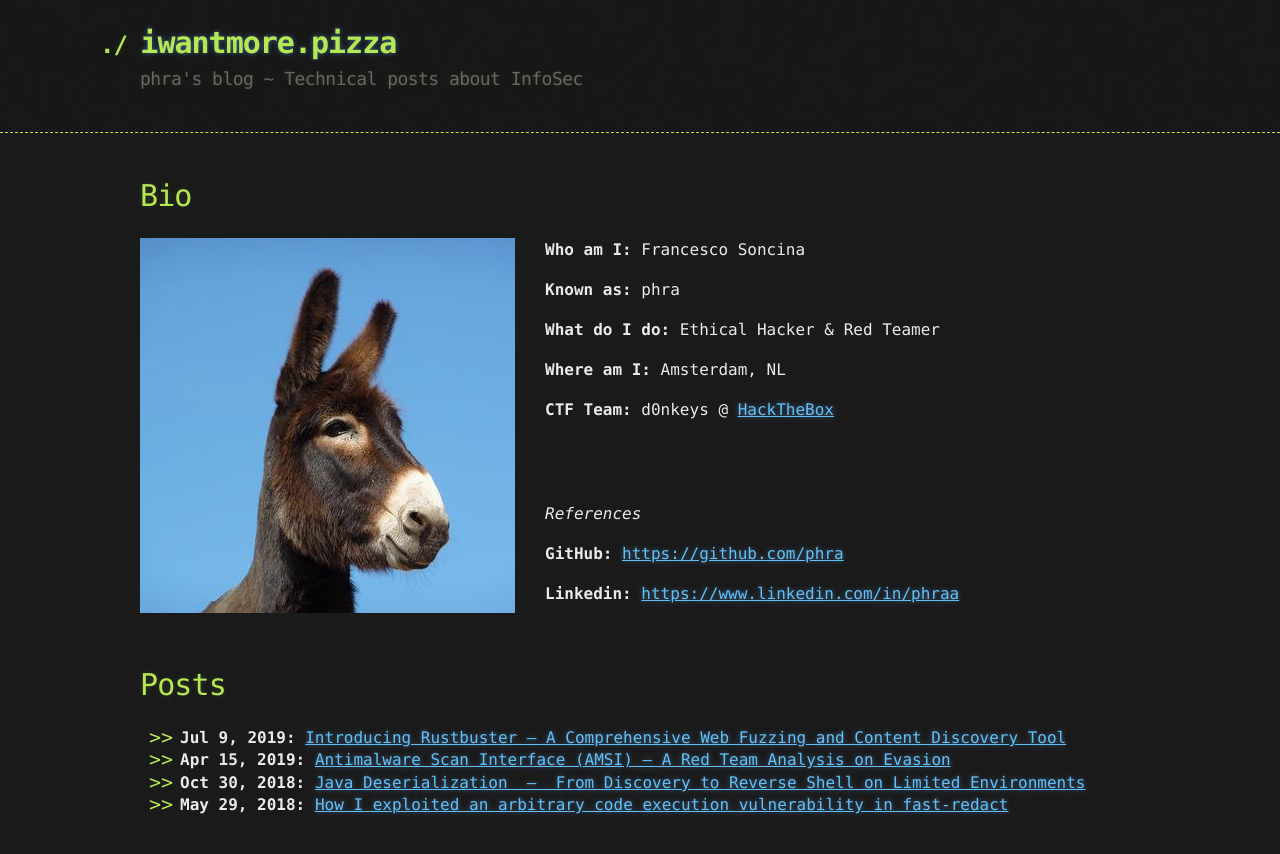
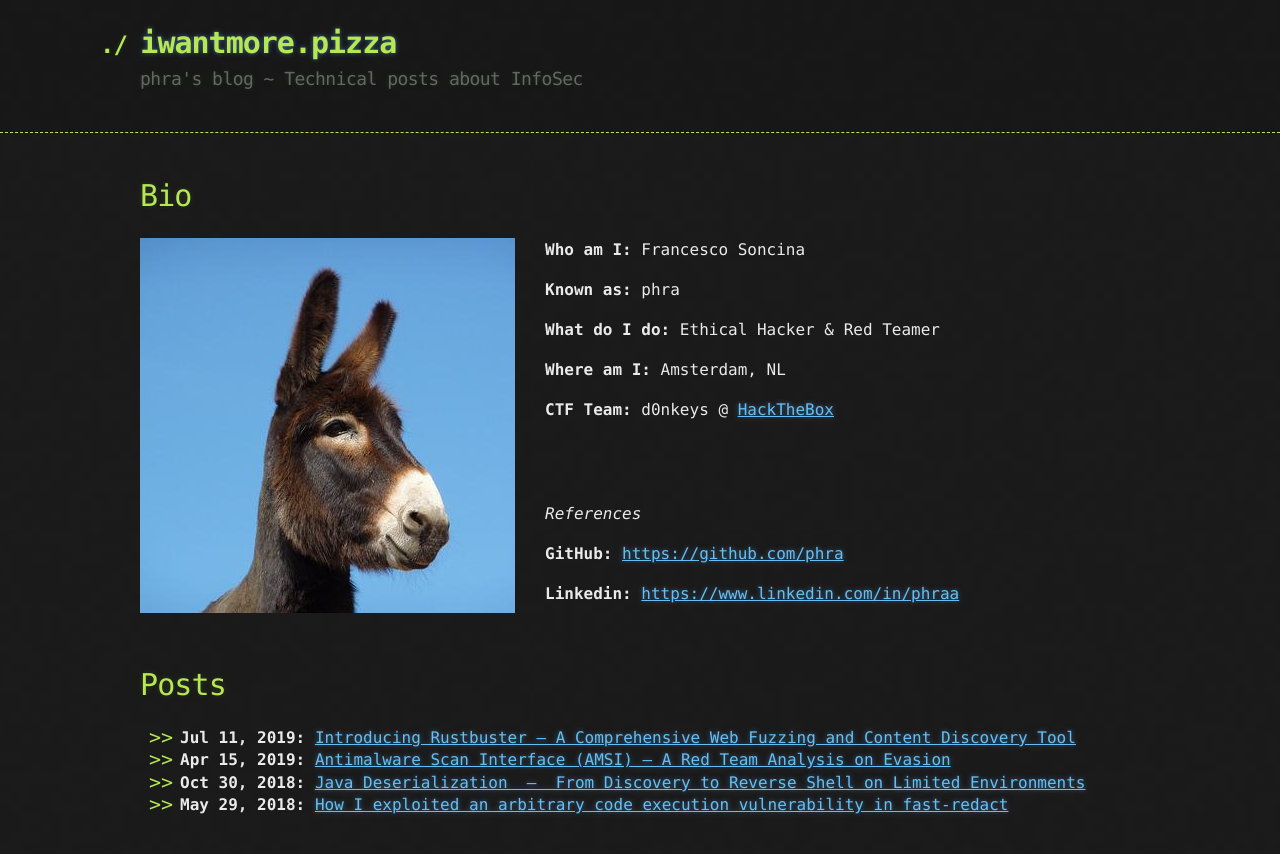
Before and after one commit to phra/phra.github.io, a Jekyll site: the page built from index.md, in a window 1280 px wide. Shown: the top 854 px of the page. Built offline with Jekyll 4.4.1, drawn with Linux system fonts in a browser that asks for light colours; our own code applies the rules of GitHub Pages for plain Markdown files.

Commit message:
wip: update date

```diff
--- a/index.md
+++ b/index.md
@@ -27,7 +27,7 @@
 
 # Posts
 
-- **Jul 9, 2019:** [Introducing Rustbuster — A Comprehensive Web Fuzzing and Content Discovery Tool](./posts/rustbuster.html)
+- **Jul 11, 2019:** [Introducing Rustbuster — A Comprehensive Web Fuzzing and Content Discovery Tool](./posts/rustbuster.html)
 - **Apr 15, 2019:** [Antimalware Scan Interface (AMSI) — A Red Team Analysis on Evasion](./posts/amsi.html)
 - **Oct 30, 2018:** [Java Deserialization  —  From Discovery to Reverse Shell on Limited Environments](./posts/java-deserialization.html)
 - **May 29, 2018:** [How I exploited an arbitrary code execution vulnerability in fast-redact](./posts/fast-redact.html)
```
